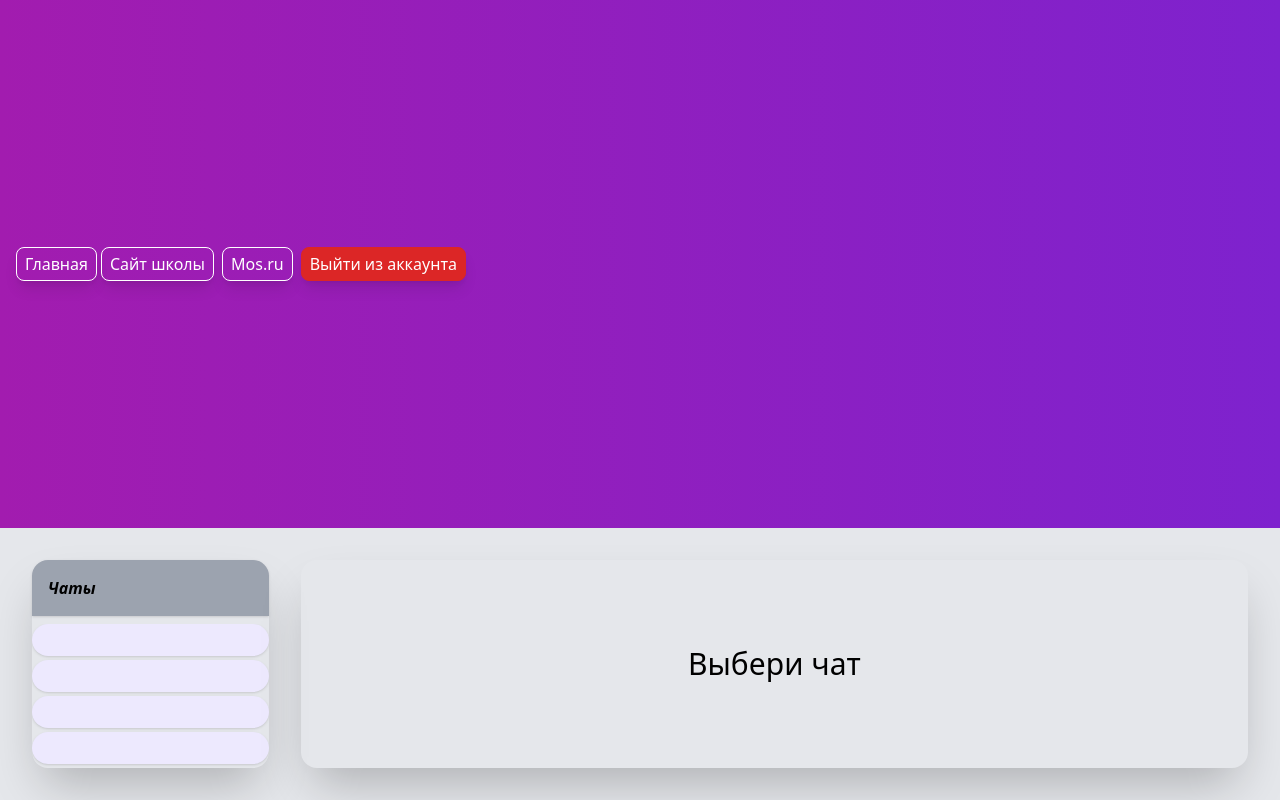
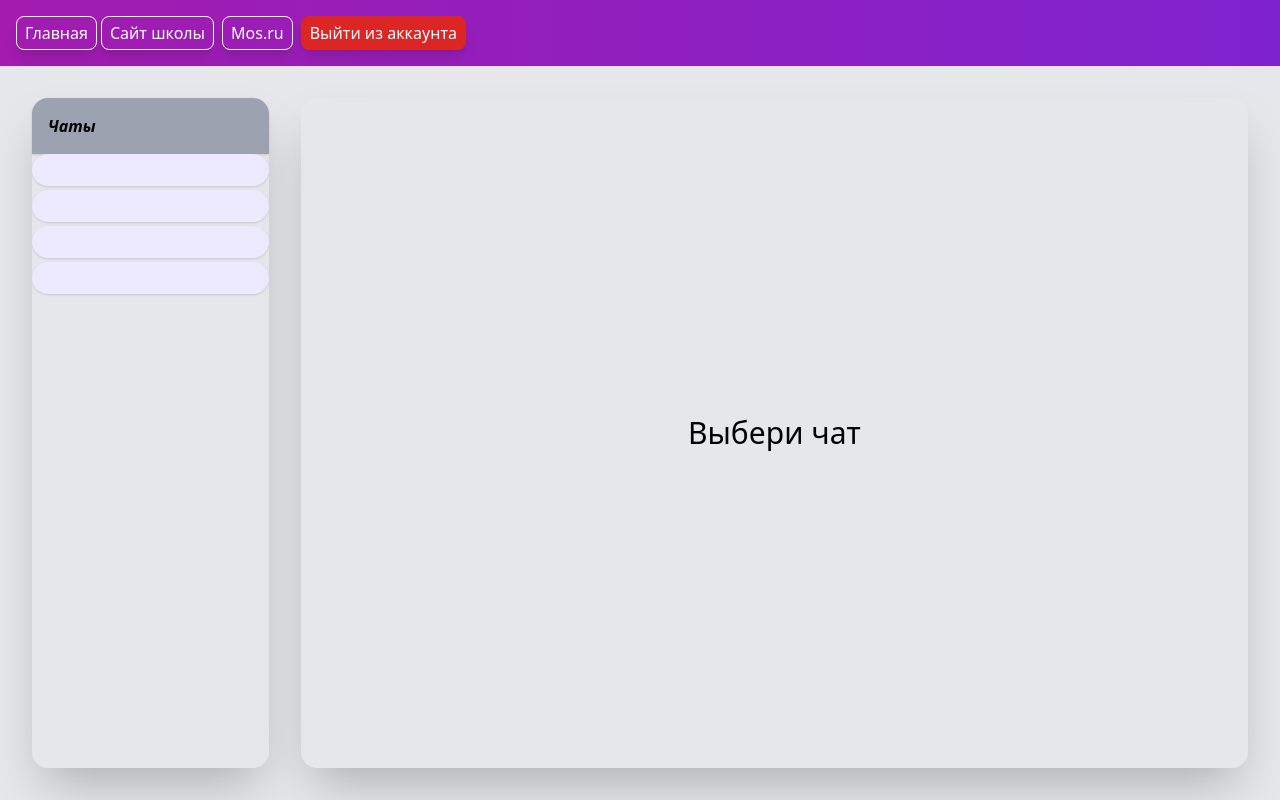
Before and after one commit to Crafty-Coders/SchoolChat, a Node server app: page /messenger in a window 1280 px wide. Run offline with Node 20, Linux system fonts and the light colour scheme; the visitor is signed in with stand-in values (Sample User, id 1); data that the repository does not hold is empty; style sheets or scripts are compiled from the project's sources; some libraries are stand-ins or nearby versions.

Commit message:
continue migrating from tailwind to scss

```diff
--- a/scss/login.scss
+++ b/scss/login.scss
@@ -1,17 +1,15 @@
-@import "presets/colors.scss";
-@import "presets/shadows.scss";
+@import "presets/presets.scss";
 
 .login {
+    @include flex-col-center();
     min-height: 100vh;
     min-width: 100%;
-    display: flex;
     background-color: $purple-200;
-    flex-direction: column;
-    align-items: center;
 }
 
 .login_container {
     @include shadow-2xl();
+    @include flex-col-center();
     background-color: $purple-200;
     margin-top: 5rem;
     padding-top: 1rem;
@@ -19,9 +17,6 @@
     padding-left: 1.5rem;
     padding-right: 1.5rem;
     border-radius: 1rem;
-    display: flex;
-    flex-direction: column;
-    align-items: center;
 }
 
 .login_container_header {
@@ -33,17 +28,14 @@
 }
 
 .login_container_form {
-    display: flex;
-    flex-direction: column;
-    align-items: center;
+    @include flex-col-center();
     width: 24rem;
     height: 18rem;
     margin: 0;
 }
 
 @mixin login_container_form_input_block {
-    display: flex;
-    flex-direction: column;
+    @include flex-col();
     width: 20rem;
 }
 
--- a/scss/main.scss
+++ b/scss/main.scss
@@ -15,10 +15,6 @@ body {
     flex: 1 1 0%;
 }
 
-.main_container {
-  height: calc(100vh - 66px)
-}
-
 .chatline {
   width: calc(100% - 1.5rem)
 }
--- a/scss/messenger.scss
+++ b/scss/messenger.scss
@@ -0,0 +1,61 @@
+@import "presets/presets.scss";
+
+.messenger {
+    @include flex-col();
+    height: 100vh;
+}
+
+.messenger_container {
+    @include flex-row();
+    height: calc(100vh - 66px);
+    background-color: $gray-200;
+}
+
+.messenger_container_chats {
+    @include shadow-2xl();
+    @include flex-col();
+    margin-left: 2rem;
+    margin-top: 2rem;
+    margin-bottom: 2rem;
+    width: 25%;
+    border-radius: 1rem;
+    min-width: fit-content;
+}
+
+.messenger_container_chats_header {
+    @include shadow();
+    padding: 1rem;
+    background-color: $gray-400;
+    font-style: italic;
+    font-weight: bold;
+    border-top-left-radius: 1rem;
+    border-top-right-radius: 1rem;
+}
+
+.messenger_container_chats_list {
+    @include flex-col-center();
+    flex-grow: 0;
+    overflow: auto;
+}
+
+.messenger_container_chats_list_chat {
+    @include shadow();
+    background-color: $violet-100;
+    margin-bottom: 0.25rem;
+    width: calc(100% - 1.5rem);
+    border-radius: 1rem;
+    min-width: 100%; // fix
+}
+
+.messenger_container_chats_list_chat:hover {
+    background-color: $fuchsia-200;
+}
+
+.messenger_container_chats_list_chat_container {
+    @include flex-row-center();
+    margin: 1rem 0;
+}
+
+.messenger_container_chats_list_chat_container_text {
+    padding: 0 1rem;
+}
--- a/scss/navbar.scss
+++ b/scss/navbar.scss
@@ -1,24 +1,21 @@
-@import "presets/colors.scss";
-@import "presets/shadows.scss";
+@import "presets/presets.scss";
 
 .navbar {
-    display: flex;
-    flex-direction: row;
+    @include flex-row-center();
     width: 100%;
-    align-items: center;
     flex-grow: 1;
     padding: 1rem 0;
     background: linear-gradient(90deg, $fuchsia-700, $purple-700);
 }
 
 @mixin navbar_link {
+    @include shadow-lg();
     color: white;
     padding: 0.25rem 0.5rem;
     border: 1px;
     border-style: solid;
     border-color: white;
     border-radius: 0.5rem;
-    @include shadow-lg();
 }
 
 .navbar_link_left {
--- a/scss/presets/colors.scss
+++ b/scss/presets/colors.scss
@@ -4,6 +4,12 @@ $purple-700: #7e22ce;
 $purple-800: rgb(107 33 168);
 $purple-900: rgb(88 28 135);
 
+$fuchsia-200: rgb(245 208 254);
 $fuchsia-700: #a21caf;
 
 $red-600: rgb(220 38 38);
+
+$gray-200: rgb(229 231 235);
+$gray-400: rgb(156 162 175);
+
+$violet-100: rgb(237 233 254);
--- /dev/null
+++ b/scss/presets/presets.scss
@@ -0,0 +1,22 @@
+@import "colors.scss";
+@import "shadows.scss";
+
+@mixin flex-col {
+    display: flex;
+    flex-direction: column;
+}
+
+@mixin flex-col-center {
+    @include flex-col();
+    align-items: center;
+}
+
+@mixin flex-row {
+    display: flex;
+    flex-direction: row;
+}
+
+@mixin flex-row-center {
+    @include flex-row();
+    align-items: center;
+}
--- a/scss/presets/shadows.scss
+++ b/scss/presets/shadows.scss
@@ -9,3 +9,9 @@
     --tw-shadow-colored: 0 10px 15px -3px var(--tw-shadow-color), 0 4px 6px -4px var(--tw-shadow-color);
     box-shadow: var(--tw-ring-offset-shadow, 0 0 #0000), var(--tw-ring-shadow, 0 0 #0000), var(--tw-shadow);
 }
+
+@mixin shadow {
+    --tw-shadow: 0 1px 3px 0 rgb(0 0 0 / 0.1), 0 1px 2px -1px rgb(0 0 0 / 0.1);
+    --tw-shadow-colored: 0 1px 3px 0 var(--tw-shadow-color), 0 1px 2px -1px var(--tw-shadow-color);
+    box-shadow: var(--tw-ring-offset-shadow, 0 0 #0000), var(--tw-ring-shadow, 0 0 #0000), var(--tw-shadow);
+}
--- a/scss/register.scss
+++ b/scss/register.scss
@@ -1,23 +1,18 @@
-@import "presets/colors.scss";
-@import "presets/shadows.scss";
+@import "presets/presets.scss";
 
 .register {
+    @include flex-col-center();
     min-height: 100vh;
     min-width: 100%;
     background-color: $purple-200;
-    display: flex;
-    flex-direction: column;
-    align-items: center;
 }
 
 .register_container {
     @include shadow-2xl();
+    @include flex-col-center();
     margin-top: 5rem;
     padding: 1rem 1.5rem;
     border-radius: 1rem;
-    display: flex;
-    flex-direction: column;
-    align-items: center;
 }
 
 .register_container_header {
@@ -29,15 +24,12 @@
 }
 
 .register_container_form {
-    display: flex;
-    flex-direction: column;
-    align-items: center;
+    @include flex-col-center();
     width: 24rem;
 }
 
 @mixin register_container_input {
-    display: flex;
-    flex-direction: column;
+    @include flex-col();
     width: 20rem;
 }
 
--- a/styles/styles.css
+++ b/styles/styles.css
@@ -427,24 +427,17 @@ Ensure the default browser behavior of the `hidden` attribute.
 .m-8 {
   margin: 2rem;
 }
+.mx-8 {
+  margin-left: 2rem;
+  margin-right: 2rem;
+}
 .my-8 {
   margin-top: 2rem;
   margin-bottom: 2rem;
 }
-.my-4 {
-  margin-top: 1rem;
-  margin-bottom: 1rem;
-}
-.mx-8 {
-  margin-left: 2rem;
-  margin-right: 2rem;
-}
 .mx-2 {
   margin-left: 0.5rem;
   margin-right: 0.5rem;
-}
-.ml-8 {
-  margin-left: 2rem;
 }
 .mb-2 {
   margin-bottom: 0.5rem;
@@ -458,17 +451,11 @@ Ensure the default browser behavior of the `hidden` attribute.
 .flex {
   display: flex;
 }
-.h-screen {
-  height: 100vh;
-}
 .h-full {
   height: 100%;
 }
 .h-12 {
   height: 3rem;
-}
-.w-1\/4 {
-  width: 25%;
 }
 .w-full {
   width: 100%;
@@ -476,22 +463,11 @@ Ensure the default browser behavior of the `hidden` attribute.
 .w-auto {
   width: auto;
 }
-.min-w-fit {
-  min-width: -webkit-fit-content;
-  min-width: -moz-fit-content;
-  min-width: fit-content;
-}
-.min-w-full {
-  min-width: 100%;
-}
 .flex-1 {
   flex: 1 1 0%;
 }
 .shrink {
   flex-shrink: 1;
-}
-.grow-0 {
-  flex-grow: 0;
 }
 .grow {
   flex-grow: 1;
@@ -520,24 +496,8 @@ Ensure the default browser behavior of the `hidden` attribute.
 .rounded-full {
   border-radius: 9999px;
 }
-.rounded-t-2xl {
-  border-top-left-radius: 1rem;
-  border-top-right-radius: 1rem;
-}
 .border-0 {
   border-width: 0px;
-}
-.bg-gray-200 {
-  --tw-bg-opacity: 1;
-  background-color: rgb(229 231 235 / var(--tw-bg-opacity));
-}
-.bg-gray-400 {
-  --tw-bg-opacity: 1;
-  background-color: rgb(156 163 175 / var(--tw-bg-opacity));
-}
-.bg-violet-100 {
-  --tw-bg-opacity: 1;
-  background-color: rgb(237 233 254 / var(--tw-bg-opacity));
 }
 .bg-gray-300 {
   --tw-bg-opacity: 1;
@@ -550,6 +510,10 @@ Ensure the default browser behavior of the `hidden` attribute.
 .bg-violet-400 {
   --tw-bg-opacity: 1;
   background-color: rgb(167 139 250 / var(--tw-bg-opacity));
+}
+.bg-violet-100 {
+  --tw-bg-opacity: 1;
+  background-color: rgb(237 233 254 / var(--tw-bg-opacity));
 }
 .bg-violet-300 {
   --tw-bg-opacity: 1;
@@ -577,10 +541,6 @@ Ensure the default browser behavior of the `hidden` attribute.
 }
 .text-center {
   text-align: center;
-}
-.text-base {
-  font-size: 1rem;
-  line-height: 1.5rem;
 }
 .text-lg {
   font-size: 1.125rem;
@@ -611,7 +571,3 @@ Ensure the default browser behavior of the `hidden` attribute.
   --tw-shadow-colored: 0 10px 15px -3px var(--tw-shadow-color), 0 4px 6px -4px var(--tw-shadow-color);
   box-shadow: var(--tw-ring-offset-shadow, 0 0 #0000), var(--tw-ring-shadow, 0 0 #0000), var(--tw-shadow);
 }
-.hover\:bg-fuchsia-200:hover {
-  --tw-bg-opacity: 1;
-  background-color: rgb(245 208 254 / var(--tw-bg-opacity));
-}
--- a/views/messenger.ejs
+++ b/views/messenger.ejs
@@ -15,24 +15,24 @@
 
 
 
-        <div class="flex flex-col h-screen">
+        <div class="messenger">
             <%- include('./navbar', {auth: true}); %>
-            <div class="flex flex-row bg-gray-200 main_container">
+            <div class="messenger_container">
 
-                <div class="flex flex-col ml-8 my-8 w-1/4 rounded-2xl shadow-2xl min-w-fit">
+                <div class="messenger_container_chats">
 
-                    <div class="py-4 px-4 text-base border-0 bg-gray-400 italic font-bold mb-2 shadow rounded-t-2xl">Чаты</div>
+                    <div class="messenger_container_chats_header">Чаты</div>
 
 
 
-                <div class="flex flex-col items-center grow-0 border-0 overflow-auto">
+                <div class="messenger_container_chats_list">
 
 
                     <% for(let i=0;i < chats.length; i++) {%>
-                        <a href="/messenger/<%= chats[i].id%>" class=" bg-violet-100 mb-1 shadow rounded-2xl hover:bg-fuchsia-200 chatline min-w-full"
+                        <a href="/messenger/<%= chats[i].id%>" class="messenger_container_chats_list_chat"
                             id="<%= chats[i].id%>">
-                            <div class="flex flex-row items-center my-4">
-                                <div class="px-4 text-base" id="test">
+                            <div class="messenger_container_chats_list_chat_container">
+                                <div class="messenger_container_chats_list_chat_container_text">
                                     <% if(chats[i]) { %>
                                         <%= chats[i].name %>
                                             <% } %>
```
